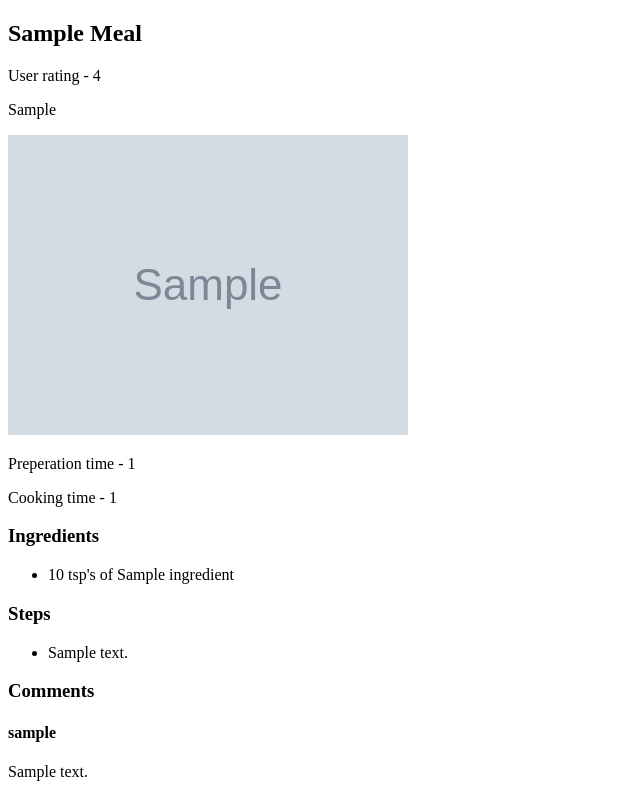
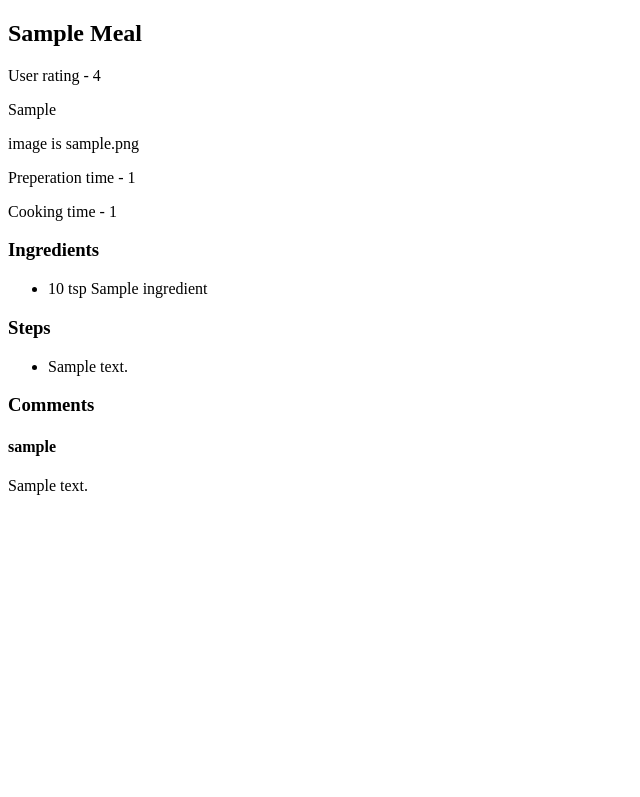
Before and after one commit to danieldeiana/recipease, a Django app: page /1/ in a window 1280 px wide. Shown: the part 98-895 px from the top of the page, without its empty margins (0-640 px from the left). After the commit the page ends 593 px from the top, so only its background shows below. Run offline with Django 3.2, Linux system fonts and the light colour scheme; tables that the repository leaves empty hold one stand-in row (values such as "Sample post"); grey boxes marked "Sample" are stand-in pictures.

Commit message:
sorted images model and rendiring in detail view

```diff
--- a/recipe/models.py
+++ b/recipe/models.py
@@ -48,7 +48,7 @@ class Comment(models.Model):
 class Meal(models.Model):
     name = models.CharField(max_length=60)
     intro = models.CharField(max_length=180)
-    image = models.ImageField(upload_to='meal_images/', default='meal_images/no_image.jpeg')
+    image = models.CharField(max_length=180, null=True, blank=True)
     preparation_time = models.IntegerField()
     cooking_time = models.IntegerField()
     user_rating = models.IntegerField(default=0)
--- a/recipe/templates/recipe/detail.html
+++ b/recipe/templates/recipe/detail.html
@@ -1,4 +1,5 @@
 {% extends 'recipease/base.html' %}
+{% load static %}
 {% block title %}{{ meal.name }}{% endblock %}
 {% block content %}
     <h2>{{ meal.name | title }}</h2>
@@ -11,18 +12,18 @@
         {% endif %}
     {% endif %}
     <p>{{ meal.intro }}</p>
-    <img src="{{ meal.image }}" alt="A picture of {{ meal.name }}">
+    {% if not meal.image %}
+        <img src="{% static 'recipe/images/no_image.jpeg' %}" alt="no image available"/>
+    {% else %}
+        image is {{ meal.image }}
+    {% endif %}
     <p>Preperation time - {{ meal.preparation_time }}</p>
     <p>Cooking time - {{ meal.cooking_time }}</p>
     <div id="ingredients">
         <h3>Ingredients</h3>
         <ul>
             {% for ingredient in meal.ingredient.all %}
-                    {% if ingredient.quantity == 1 %}
-                        <li>{{ ingredient.quantity }} {{ ingredient.measurement }} of {{ ingredient.name }}</li>
-                    {% else %}
-                        <li>{{ ingredient.quantity }} {{ ingredient.measurement }}'s of {{ ingredient.name }}</li>
-                    {% endif %}
+                <li>{{ ingredient.quantity }} {{ ingredient.measurement }} {{ ingredient.name }}</li>
             {% endfor %}
         </ul>
     </div>
--- a/templates/recipease/base.html
+++ b/templates/recipease/base.html
@@ -1,3 +1,4 @@
+{% load static %}
 <!DOCTYPE html>
 <head>
     <title>Recipease | {% block title %}{% endblock %}</title>
```
Also changed, not shown: recipe/images/no_image.jpeg (renamed from meal_images/no_image.jpeg), recipe/migrations/0006_auto_20180722_1545.py (added), recipe/migrations/0007_auto_20180722_1555.py (added), recipe/migrations/0008_auto_20180722_1608.py (added), recipe/migrations/0009_auto_20180722_1624.py (added), recipe/static/recipe/images/no_image.jpeg (added), recipe/static/recipe/images/no_image_pNy7j5u.jpeg (added), recipe/static/recipe/images/no_image_yKIG3P2.jpeg (added), 4 other files.
